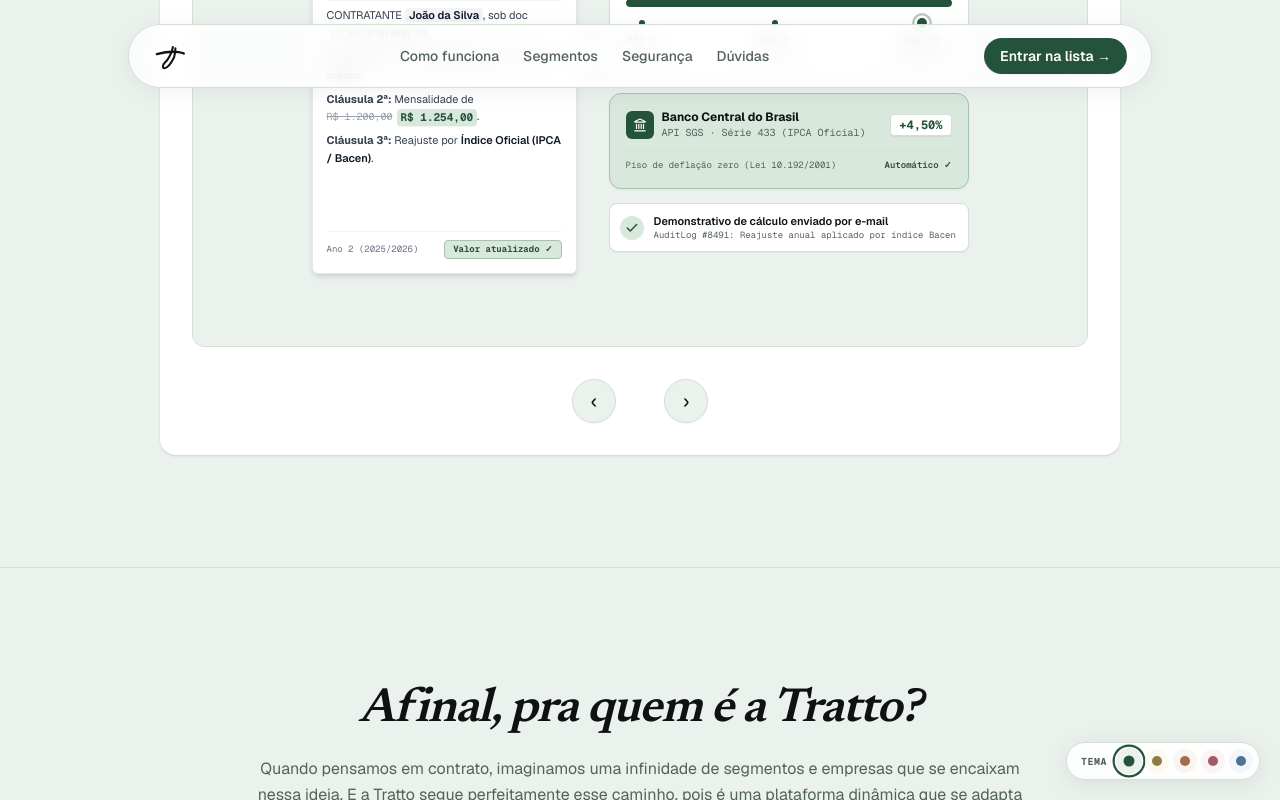
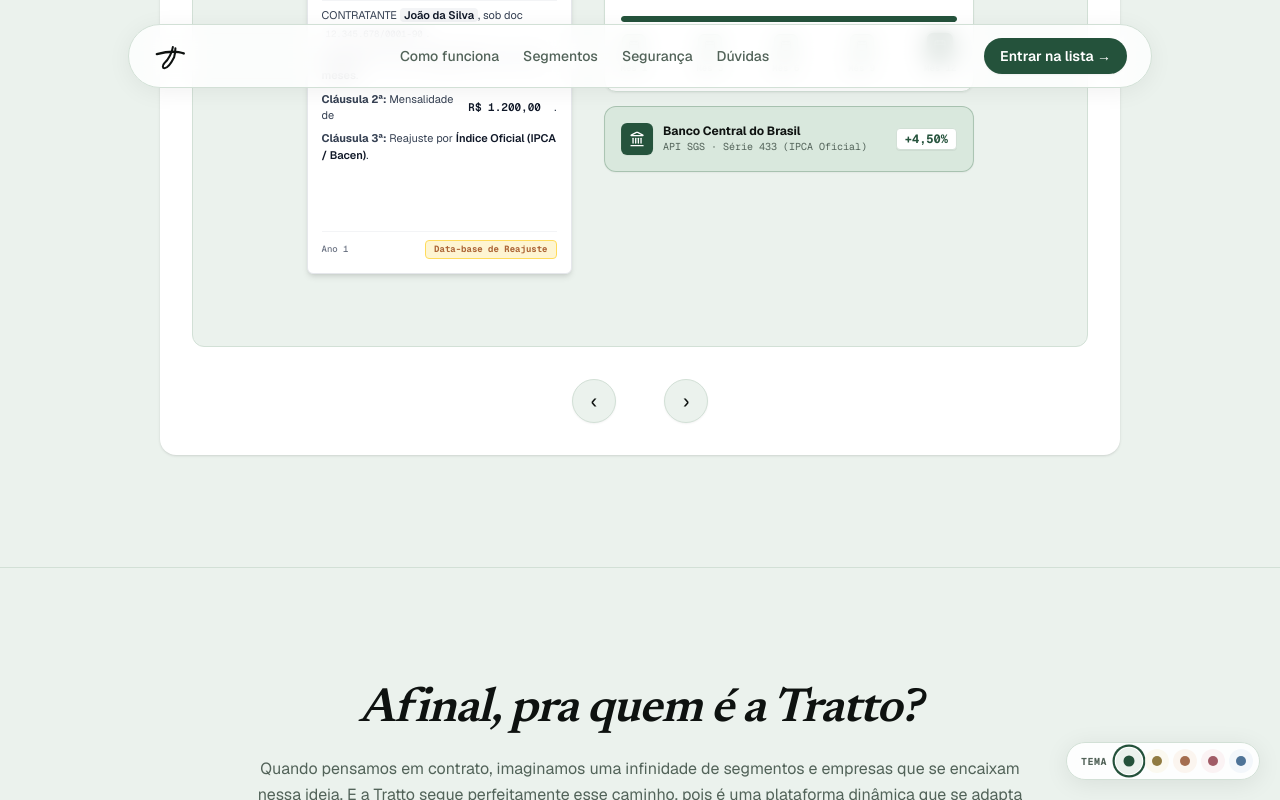
Before and after one commit to brtorresdel/tratto-landing-page, a Next.js app: page / in a window 1280 px wide. Both pictures are taken after a click on the button "Etapa anterior". Shown: the part 4024-4824 px from the top of the page. Built offline with nearby package versions, Linux system fonts and the light colour scheme.

Commit message:
style(how-it-works): refinar animacao da etapa 4 com bezier, mini calendarios, transicao de valor e layout enxuto

```diff
--- a/src/components/contract-story-player.tsx
+++ b/src/components/contract-story-player.tsx
@@ -2,7 +2,7 @@
 
 import React, { useState, useEffect } from "react";
 import clsx from "clsx";
-import { User, CheckCircle, Clock, ShieldCheck, Sparkles, TrendingUp, Play, Pause, ChevronDown, Check, Loader2, FileText, Download, Send, ArrowRight, Mail, Copy, Landmark } from "lucide-react";
+import { User, CheckCircle, Clock, ShieldCheck, Sparkles, TrendingUp, Play, Pause, ChevronDown, Check, Loader2, FileText, Download, Send, ArrowRight, Mail, Copy, Landmark, Calendar } from "lucide-react";
 
 export const STORY_STEPS = [
   {
@@ -1630,6 +1630,11 @@
   );
 }
 
+// Função de Bézier (easeInOutCubic) para evolução natural da barra
+function easeInOutCubic(t: number): number {
+  return t < 0.5 ? 4 * t * t * t : 1 - Math.pow(-2 * t + 2, 3) / 2;
+}
+
 // =========================================================================
 // ETAPA 4: LINHA DO TEMPO, ANIVERSÁRIO DO CONTRATO E REAJUSTE BACEN
 // =========================================================================
@@ -1638,25 +1643,34 @@
 
   useEffect(() => {
     const interval = setInterval(() => {
-      setElapsedMs((prev) => (prev >= 7000 ? 0 : prev + 50));
+      setElapsedMs((prev) => (prev >= 8200 ? 0 : prev + 50));
     }, 50);
 
     return () => clearInterval(interval);
   }, []);
 
   // Fases cronológicas:
-  // 0ms a 1400ms: vigência ativa, timeline avançando pelos 12 meses
-  // 1400ms a 2000ms: marco 12 alcançado, data-base ativada, API Bacen consultada
-  // 2000ms a 6500ms: reajuste aplicado (+4,50%), mensalidade R$ 1.254,00, renovado até 2026
-  // 6500ms a 7000ms: reinício suave
-  const isAtDatabase = elapsedMs >= 1400 && elapsedMs < 2000;
-  const isAdjusted = elapsedMs >= 2000;
-
-  // Progresso percentual da linha do tempo até 1400ms (0% a 100%)
-  const progress = Math.min(100, Math.round((elapsedMs / 1400) * 100));
-
-  // Mês exibido no contador de vigência:
-  const currentMonthNumber = Math.min(12, Math.floor((elapsedMs / 1400) * 12) + 1);
+  // 0ms a 2400ms: vigência ativa, timeline avançando em curva de Bézier (Mês 1 ao 12)
+  // 2400ms a 3300ms: marco 12 alcançado, data-base ativada, API Bacen surge
+  // 3300ms a 4100ms: risca em cima do valor antigo (line-through) e fadeout suave
+  // 4100ms a 7500ms: surge o valor atualizado (R$ 1.254,00) no tom do tema, Ano 2 e AuditLog
+  // 7500ms a 8200ms: leitura e reinício suave
+  const isAtDatabase = elapsedMs >= 2400 && elapsedMs < 4100;
+  const isStriking = elapsedMs >= 3300 && elapsedMs < 4100;
+  const isAdjusted = elapsedMs >= 4100;
+
+  // Progresso em curva de Bézier de 0% a 100% até 2400ms
+  const t = Math.min(1, Math.max(0, elapsedMs / 2400));
+  const progress = Math.round(easeInOutCubic(t) * 100);
+
+  // Marcos dos meses com mini-calendários:
+  const timelineMilestones = [
+    { month: 1, percent: 0 },
+    { month: 3, percent: 25 },
+    { month: 6, percent: 50 },
+    { month: 9, percent: 75 },
+    { month: 12, percent: 100 },
+  ];
 
   return (
     <div className="w-full h-full max-w-4xl mx-auto flex flex-col lg:flex-row items-center justify-center gap-6 lg:gap-8 select-none py-2 px-2 overflow-hidden">
@@ -1709,20 +1723,33 @@
               <span className="font-semibold text-gray-900">12 meses</span>.
             </p>
 
-            <p className="transition-all duration-300">
-              <strong>Cláusula 2ª:</strong> Mensalidade de{" "}
-              {isAdjusted ? (
-                <span className="inline-flex items-center gap-1 font-mono">
-                  <span className="line-through text-gray-400 text-[10px]">R$ 1.200,00</span>
-                  <span className="font-bold text-[var(--accent-primary)] bg-[var(--accent-surface)] px-1 rounded shadow-2xs">
+            {/* Cláusula 2ª com animação de risca, fadeout e surgimento sem quebra de linha */}
+            <div className="flex items-center gap-1.5 text-[10px] sm:text-[11px] text-gray-700 leading-normal">
+              <span><strong>Cláusula 2ª:</strong> Mensalidade de</span>
+              <span className="relative inline-flex items-center min-w-[80px] h-4.5 font-mono">
+                {/* 1. Valor inicial / tachado com fadeout */}
+                {!isAdjusted && (
+                  <span
+                    className={clsx(
+                      "absolute left-0 transition-all duration-400 whitespace-nowrap",
+                      isStriking
+                        ? "line-through text-gray-400 opacity-40 translate-y-[-1px]"
+                        : "text-gray-900 font-semibold opacity-100"
+                    )}
+                  >
+                    R$ 1.200,00
+                  </span>
+                )}
+
+                {/* 2. Valor novo que surge no mesmo lugar com a cor do tema */}
+                {isAdjusted && (
+                  <span className="absolute left-0 font-bold text-[var(--accent-primary)] bg-[var(--accent-surface)] px-1 rounded shadow-2xs whitespace-nowrap animate-metric-fade-in">
                     R$ 1.254,00
                   </span>
-                </span>
-              ) : (
-                <span className="font-mono font-semibold text-gray-900">R$ 1.200,00</span>
-              )}
-              .
-            </p>
+                )}
+              </span>
+              <span>.</span>
+            </div>
 
             <p>
               <strong>Cláusula 3ª:</strong> Reajuste por{" "}
@@ -1731,10 +1758,10 @@
           </div>
         </div>
 
-        {/* Rodapé com badge reativa de vigência */}
+        {/* Rodapé com Ano 1 -> Ano 2 e badge reativa de vigência */}
         <div className="mt-auto pt-2 border-t border-gray-100 flex items-center justify-between text-[10px]">
-          <span className="font-mono text-[9px] text-gray-500">
-            {isAdjusted ? "Ano 2 (2025/2026)" : "Ano 1 (2024/2025)"}
+          <span className="font-mono text-[9px] text-gray-500 font-medium">
+            {isAdjusted ? "Ano 2" : "Ano 1"}
           </span>
           <span
             className={clsx(
@@ -1754,77 +1781,76 @@
       {/* =================================================================== */}
       {/* 2. PAINÉIS DE AUTOMAÇÃO (Lado Direito) */}
       {/* =================================================================== */}
-      <div className="flex flex-col gap-3.5 w-full max-w-[330px] sm:max-w-[360px] shrink-0">
-        {/* Painel da Linha do Tempo de Vigência */}
+      <div className="flex flex-col gap-3.5 w-full max-w-[340px] sm:max-w-[370px] shrink-0">
+        {/* Painel da Linha do Tempo com Mini-Calendários */}
         <div className="rounded-xl border border-[var(--border-subtle)] bg-[var(--bg-card)] p-4 shadow-xs text-left">
-          <div className="flex items-center justify-between text-xs pb-2 border-b border-[var(--border-subtle)]">
+          {/* Cabeçalho limpo sem o texto em cinza à direita */}
+          <div className="flex items-center text-xs pb-2 border-b border-[var(--border-subtle)]">
             <div className="flex items-center gap-1.5 text-[var(--text-main)] font-semibold font-sans">
               <Clock className="h-4 w-4 text-[var(--accent-primary)]" />
               <span>Ciclo Anual de Vigência</span>
             </div>
-            <span className="font-mono text-[11px] text-[var(--text-muted)] font-medium">
-              {isAdjusted ? "Ciclo renovado" : `Mês ${currentMonthNumber} de 12`}
-            </span>
-          </div>
-
-          {/* Barra horizontal com progresso e 3 marcos */}
+          </div>
+
+          {/* Barra horizontal com curva Bézier e os 5 mini-calendários */}
           <div className="mt-4 relative">
             {/* Trilho base */}
-            <div className="h-2 w-full rounded-full bg-[var(--border-subtle)] overflow-hidden">
+            <div className="h-1.5 w-full rounded-full bg-[var(--border-subtle)] overflow-hidden">
               <div
                 style={{ width: `${progress}%` }}
-                className="h-full bg-[var(--accent-primary)] rounded-full transition-all duration-100 ease-linear"
+                className="h-full bg-[var(--accent-primary)] rounded-full transition-all duration-75 ease-out"
               />
             </div>
 
-            {/* 3 Marcos da Timeline */}
-            <div className="mt-2.5 flex items-center justify-between text-[10px] font-mono text-[var(--text-muted)]">
-              <div className="flex flex-col items-center">
-                <div className="h-2.5 w-2.5 rounded-full bg-[var(--accent-primary)] border-2 border-white shadow-2xs" />
-                <span className="mt-1 font-semibold text-[var(--text-main)]">Mês 1</span>
-                <span className="text-[9px] text-[var(--text-muted)]">Início</span>
-              </div>
-
-              <div className="flex flex-col items-center">
-                <div
-                  className={clsx(
-                    "h-2.5 w-2.5 rounded-full border-2 border-white shadow-2xs transition-colors",
-                    progress >= 50 ? "bg-[var(--accent-primary)]" : "bg-gray-300"
-                  )}
-                />
-                <span className="mt-1 font-semibold text-[var(--text-main)]">Mês 6</span>
-                <span className="text-[9px] text-[var(--text-muted)]">Semestre</span>
-              </div>
-
-              <div className="flex flex-col items-center">
-                <div
-                  className={clsx(
-                    "h-3 w-3 rounded-full border-2 border-white shadow-2xs transition-all",
-                    progress >= 100
-                      ? "bg-[var(--accent-primary)] ring-2 ring-[var(--accent-primary)]/30 scale-125"
-                      : "bg-gray-300"
-                  )}
-                />
-                <span className="mt-1 font-semibold text-[var(--text-main)]">Mês 12</span>
-                <span className="text-[9px] text-[var(--accent-primary)] font-bold">Aniversário</span>
-              </div>
+            {/* 5 Marcos da Timeline (Mês 1, Mês 3, Mês 6, Mês 9, Mês 12) */}
+            <div className="mt-3 flex items-center justify-between text-[10px] font-mono">
+              {timelineMilestones.map((item) => {
+                const isPassed = progress >= item.percent;
+                const isFinal = item.month === 12;
+                return (
+                  <div key={item.month} className="flex flex-col items-center">
+                    <div
+                      className={clsx(
+                        "flex h-6 w-6 items-center justify-center rounded-md border shadow-2xs transition-all duration-300",
+                        isFinal && isAtDatabase
+                          ? "bg-[var(--accent-primary)] text-white border-[var(--accent-primary)] scale-110 ring-2 ring-[var(--accent-primary)]/20"
+                          : isPassed
+                            ? "bg-[var(--accent-surface)] text-[var(--accent-primary)] border-[var(--border-strong)]"
+                            : "bg-white text-gray-400 border-gray-200"
+                      )}
+                    >
+                      <Calendar className="h-3 w-3" />
+                    </div>
+                    <span
+                      className={clsx(
+                        "mt-1 font-mono text-[9px] transition-colors duration-200",
+                        isPassed
+                          ? "font-bold text-[var(--accent-primary)]"
+                          : "text-[var(--text-muted)] font-medium"
+                      )}
+                    >
+                      Mês {item.month}
+                    </span>
+                  </div>
+                );
+              })}
             </div>
           </div>
         </div>
 
-        {/* Card da Consulta Oficial ao Banco Central (SGS) */}
+        {/* Card da Consulta Oficial ao Banco Central (SGS) - Escondido por completo antes de finalizar o ciclo */}
         <div
           className={clsx(
             "rounded-xl border transition-all duration-500 p-4 text-left shadow-xs",
             isAtDatabase || isAdjusted
-              ? "border-[var(--border-strong)] bg-[var(--accent-surface)] opacity-100 scale-100"
-              : "border-[var(--border-subtle)] bg-[var(--bg-card)] opacity-40 scale-98 pointer-events-none"
+              ? "border-[var(--border-strong)] bg-[var(--accent-surface)] opacity-100 scale-100 pointer-events-auto"
+              : "opacity-0 scale-95 pointer-events-none h-0 p-0 border-transparent overflow-hidden my-0"
           )}
         >
           <div className="flex items-center justify-between">
-            <div className="flex items-center gap-2">
-              <div className="flex h-7 w-7 items-center justify-center rounded-md bg-[var(--accent-primary)] text-white shrink-0">
-                <Landmark className="h-3.5 w-3.5" />
+            <div className="flex items-center gap-2.5">
+              <div className="flex h-8 w-8 items-center justify-center rounded-md bg-[var(--accent-primary)] text-white shrink-0 shadow-2xs">
+                <Landmark className="h-4 w-4" />
               </div>
               <div>
                 <h4 className="font-sans text-xs font-bold text-[var(--text-main)] leading-tight">
@@ -1840,14 +1866,9 @@
               +4,50%
             </span>
           </div>
-
-          <div className="mt-2.5 pt-2 border-t border-[var(--border-subtle)] flex items-center justify-between text-[9px] font-mono text-[var(--text-muted)]">
-            <span>Piso de deflação zero (Lei 10.192/2001)</span>
-            <span className="font-semibold text-[var(--accent-primary)]">Automático ✓</span>
-          </div>
         </div>
 
-        {/* Notificação Flutuante de Envio & AuditLog */}
+        {/* Notificação Flutuante de Envio & AuditLog (sem '... por índice Bacen') */}
         <div
           className={clsx(
             "rounded-lg border border-[var(--border-subtle)] bg-[var(--bg-card)] p-2.5 text-left text-xs transition-all duration-400 flex items-center gap-2.5 shadow-2xs",
@@ -1862,7 +1883,7 @@
               Demonstrativo de cálculo enviado por e-mail
             </p>
             <p className="font-mono text-[9px] text-[var(--text-muted)] truncate">
-              AuditLog #8491: Reajuste anual aplicado por índice Bacen
+              AuditLog #8491: Reajuste anual aplicado
             </p>
           </div>
         </div>
```
Also changed, not shown: 1 other file (tests, documents, lock files or other folders).
